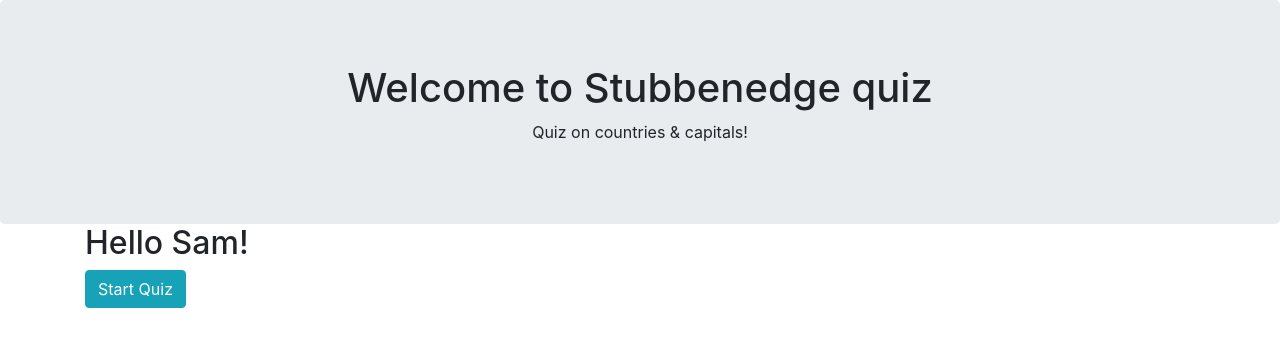
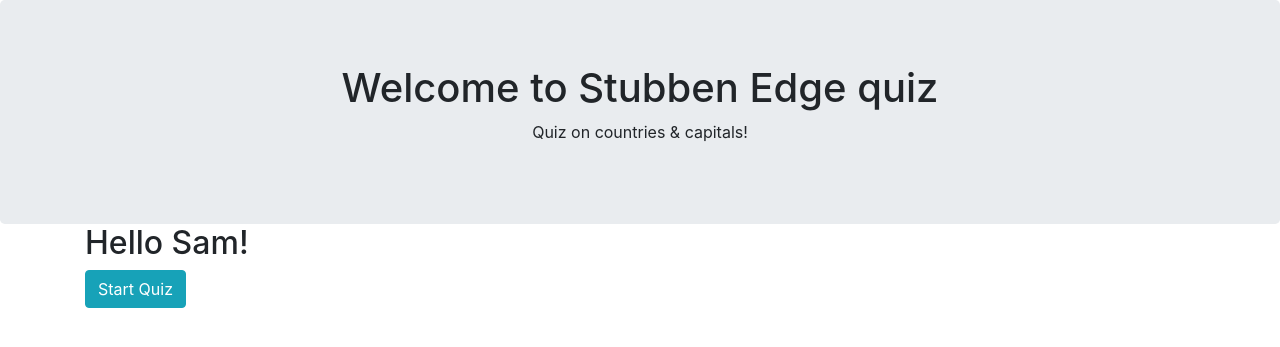
Before and after one commit to Nanda-Vishvanathan/quizapp, a Flask app: page / in a window 1280 px wide. Shown: the top 347 px of the page. Run offline with Flask 2, Linux system fonts and the light colour scheme.

Commit message:
Update show.html

```diff
--- a/templates/show.html
+++ b/templates/show.html
@@ -10,7 +10,7 @@
   </head>
 
 <div class="jumbotron text-center" style="margin-bottom:0">
-    <h1>Welcome to Stubbenedge quiz</h1>
+    <h1>Welcome to Stubben Edge quiz</h1>
     <p>Quiz on countries & capitals!</p>
 </div>
 
```
